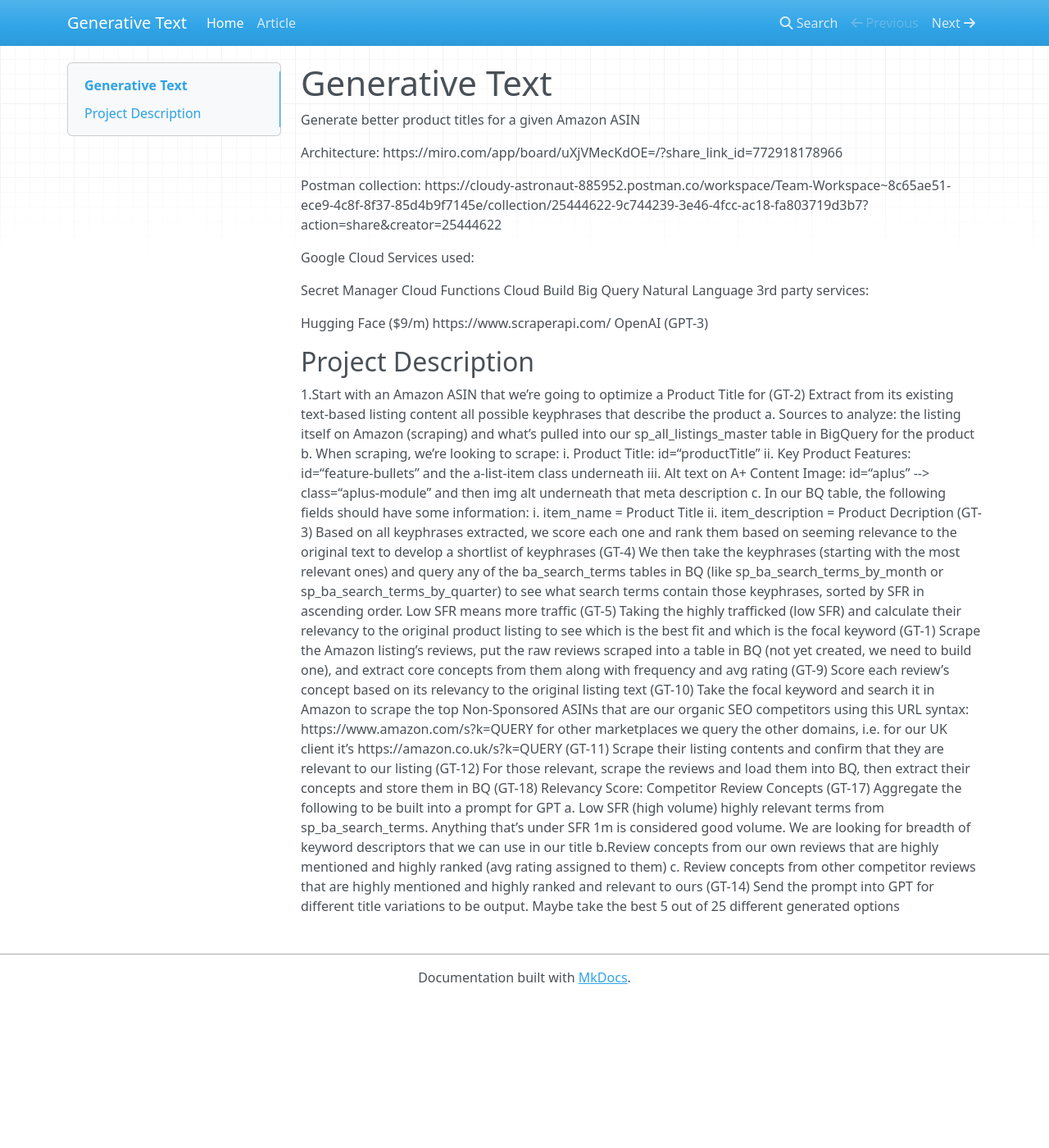
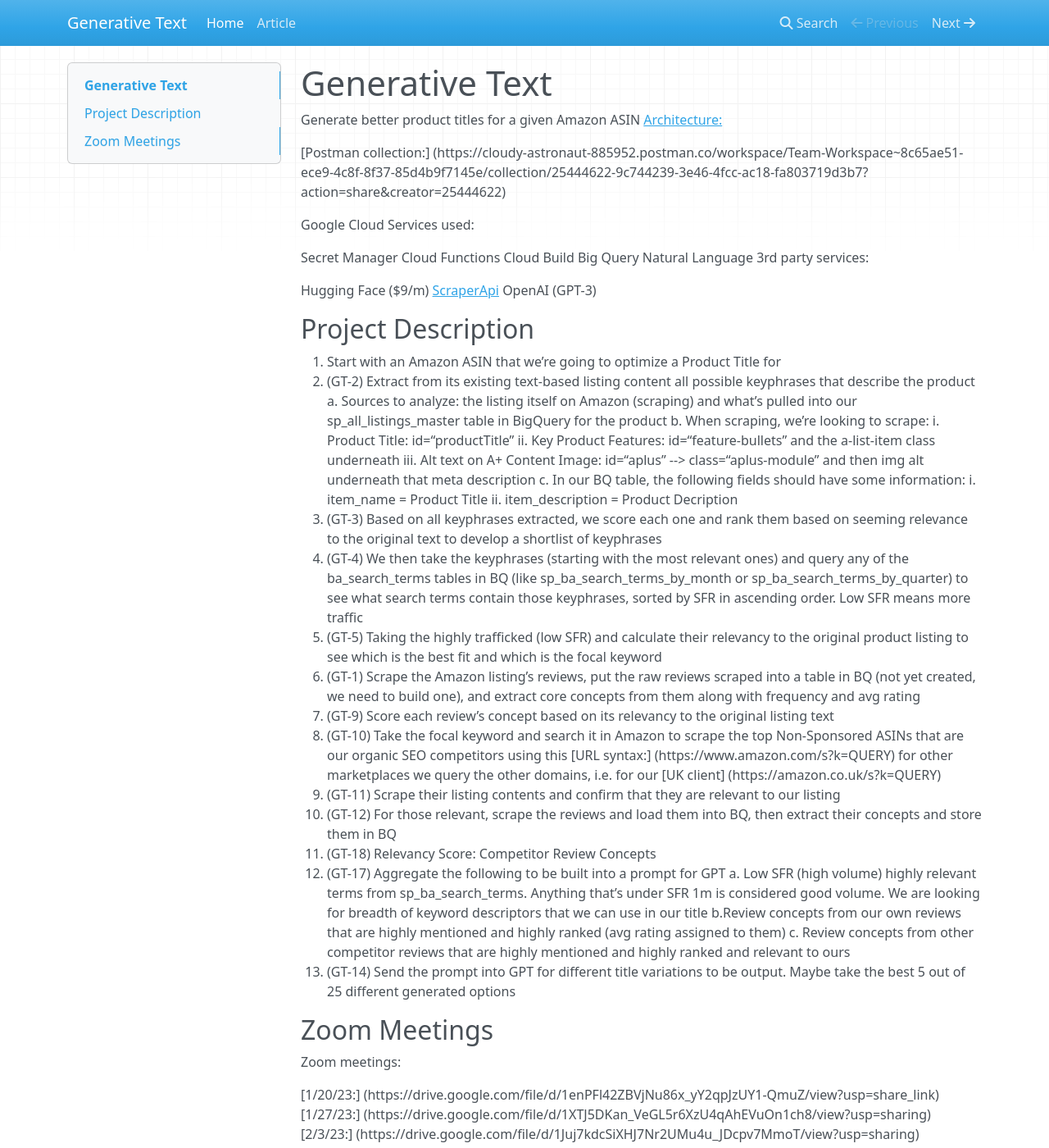
Before and after one commit to emanuelcohal/MKdocs, an MkDocs documentation site: the page built from docs/index.md, in a window 1280 px wide and 1400 px high. Shown: the whole window at 82% size. Built offline with MkDocs 1.6.1, drawn with Linux system fonts in a browser that asks for light colours; nearby versions of some CDN libraries.

Commit message:
Update index.md

```diff
--- a/docs/index.md
+++ b/docs/index.md
@@ -16,22 +15,30 @@
 3rd party services:
 
 Hugging Face ($9/m)
-https://www.scraperapi.com/
+[ScraperApi](https://www.scraperapi.com/)
 OpenAI (GPT-3)
 
 
 ## Project Description
 
-1.Start with an Amazon ASIN that we’re going to optimize a Product Title for
-(GT-2) Extract from its existing text-based listing content all possible keyphrases that describe the product a. Sources to analyze: the listing itself on Amazon (scraping) and what’s pulled into our sp_all_listings_master table in BigQuery for the product b. When scraping, we’re looking to scrape: i. Product Title: id=“productTitle” ii. Key Product Features: id=“feature-bullets” and the a-list-item class underneath iii. Alt text on A+ Content Image: id=“aplus” --> class=“aplus-module” and then img alt underneath that meta description c. In our BQ table, the following fields should have some information: i. item_name = Product Title ii. item_description = Product Decription
-(GT-3) Based on all keyphrases extracted, we score each one and rank them based on seeming relevance to the original text to develop a shortlist of keyphrases
-(GT-4) We then take the keyphrases (starting with the most relevant ones) and query any of the ba_search_terms tables in BQ (like sp_ba_search_terms_by_month or sp_ba_search_terms_by_quarter) to see what search terms contain those keyphrases, sorted by SFR in ascending order. Low SFR means more traffic
-(GT-5) Taking the highly trafficked (low SFR) and calculate their relevancy to the original product listing to see which is the best fit and which is the focal keyword
-(GT-1) Scrape the Amazon listing’s reviews, put the raw reviews scraped into a table in BQ (not yet created, we need to build one), and extract core concepts from them along with frequency and avg rating
-(GT-9) Score each review’s concept based on its relevancy to the original listing text
-(GT-10) Take the focal keyword and search it in Amazon to scrape the top Non-Sponsored ASINs that are our organic SEO competitors using this URL syntax: https://www.amazon.com/s?k=QUERY for other marketplaces we query the other domains, i.e. for our UK client it’s https://amazon.co.uk/s?k=QUERY
-(GT-11) Scrape their listing contents and confirm that they are relevant to our listing
-(GT-12) For those relevant, scrape the reviews and load them into BQ, then extract their concepts and store them in BQ
-(GT-18) Relevancy Score: Competitor Review Concepts
-(GT-17) Aggregate the following to be built into a prompt for GPT a. Low SFR (high volume) highly relevant terms from sp_ba_search_terms. Anything that’s under SFR 1m is considered good volume. We are looking for breadth of keyword descriptors that we can use in our title b.Review concepts from our own reviews that are highly mentioned and highly ranked (avg rating assigned to them) c. Review concepts from other competitor reviews that are highly mentioned and highly ranked and relevant to ours
-(GT-14) Send the prompt into GPT for different title variations to be output. Maybe take the best 5 out of 25 different generated options
+1. Start with an Amazon ASIN that we’re going to optimize a Product Title for
+2. (GT-2) Extract from its existing text-based listing content all possible keyphrases that describe the product a. Sources to analyze: the listing itself on Amazon (scraping) and what’s pulled into our sp_all_listings_master table in BigQuery for the product b. When scraping, we’re looking to scrape: i. Product Title: id=“productTitle” ii. Key Product Features: id=“feature-bullets” and the a-list-item class underneath iii. Alt text on A+ Content Image: id=“aplus” --> class=“aplus-module” and then img alt underneath that meta description c. In our BQ table, the following fields should have some information: i. item_name = Product Title ii. item_description = Product Decription
+3. (GT-3) Based on all keyphrases extracted, we score each one and rank them based on seeming relevance to the original text to develop a shortlist of keyphrases
+4. (GT-4) We then take the keyphrases (starting with the most relevant ones) and query any of the ba_search_terms tables in BQ (like sp_ba_search_terms_by_month or sp_ba_search_terms_by_quarter) to see what search terms contain those keyphrases, sorted by SFR in ascending order. Low SFR means more traffic
+5. (GT-5) Taking the highly trafficked (low SFR) and calculate their relevancy to the original product listing to see which is the best fit and which is the focal keyword
+6. (GT-1) Scrape the Amazon listing’s reviews, put the raw reviews scraped into a table in BQ (not yet created, we need to build one), and extract core concepts from them along with frequency and avg rating
+7. (GT-9) Score each review’s concept based on its relevancy to the original listing text
+8. (GT-10) Take the focal keyword and search it in Amazon to scrape the top Non-Sponsored ASINs that are our organic SEO competitors using this [URL syntax:] (https://www.amazon.com/s?k=QUERY) for other marketplaces we query the other domains, i.e. for our [UK client] (https://amazon.co.uk/s?k=QUERY)
+9. (GT-11) Scrape their listing contents and confirm that they are relevant to our listing
+10. (GT-12) For those relevant, scrape the reviews and load them into BQ, then extract their concepts and store them in BQ
+11. (GT-18) Relevancy Score: Competitor Review Concepts
+12. (GT-17) Aggregate the following to be built into a prompt for GPT a. Low SFR (high volume) highly relevant terms from sp_ba_search_terms. Anything that’s under SFR 1m is considered good volume. We are looking for breadth of keyword descriptors that we can use in our title b.Review concepts from our own reviews that are highly mentioned and highly ranked (avg rating assigned to them) c. Review concepts from other competitor reviews that are highly mentioned and highly ranked and relevant to ours
+13. (GT-14) Send the prompt into GPT for different title variations to be output. Maybe take the best 5 out of 25 different generated options
+
+## Zoom Meetings
+
+Zoom meetings:
+
+[1/20/23:] (https://drive.google.com/file/d/1enPFl42ZBVjNu86x_yY2qpJzUY1-QmuZ/view?usp=share_link)
+[1/27/23:] (https://drive.google.com/file/d/1XTJ5DKan_VeGL5r6XzU4qAhEVuOn1ch8/view?usp=sharing)
+[2/3/23:] (https://drive.google.com/file/d/1Juj7kdcSiXHJ7Nr2UMu4u_JDcpv7MmoT/view?usp=sharing)
```
Also changed, not shown: other parts of docs/index.md (+2 -3 lines).
